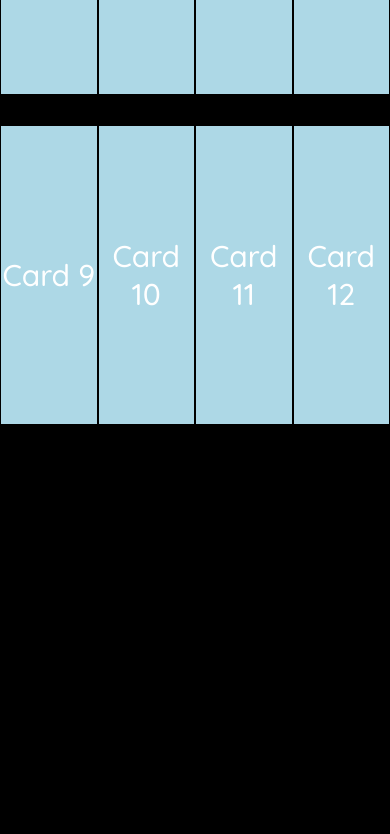
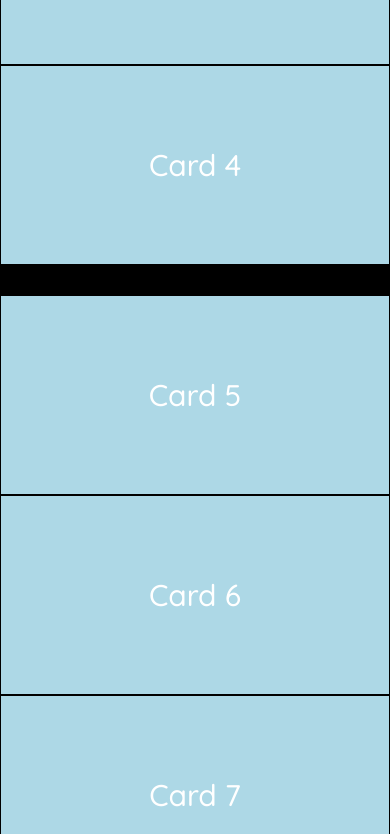
Before and after one commit to anathkantonda/birthday-mafia-game, a plain HTML site: page index.html in a window 390 px wide. Shown: the part 816-1650 px from the top of the page. Before the commit the page ends 1241 px from the top, so only its background shows below. Drawn offline with nearby package versions, Linux system fonts and the light colour scheme.

Commit message:
fixed for mobile screen ratios

```diff
--- a/style.css
+++ b/style.css
@@ -78,3 +78,27 @@ h2 {
     color: white;
     transform: scale(1.2);
 }
+
+@media only screen and (max-width: 600px) {
+    .row-1,
+    .row-2,
+    .row-3 {
+        display: block;
+    }
+
+    .card1,
+    .card2,
+    .card3,
+    .card4,
+    .card5,
+    .card6,
+    .card7,
+    .card8,
+    .card9,
+    .card10,
+    .card11,
+    .card12{
+    width: 100%;
+    height: 200px;
+    }
+}
```
